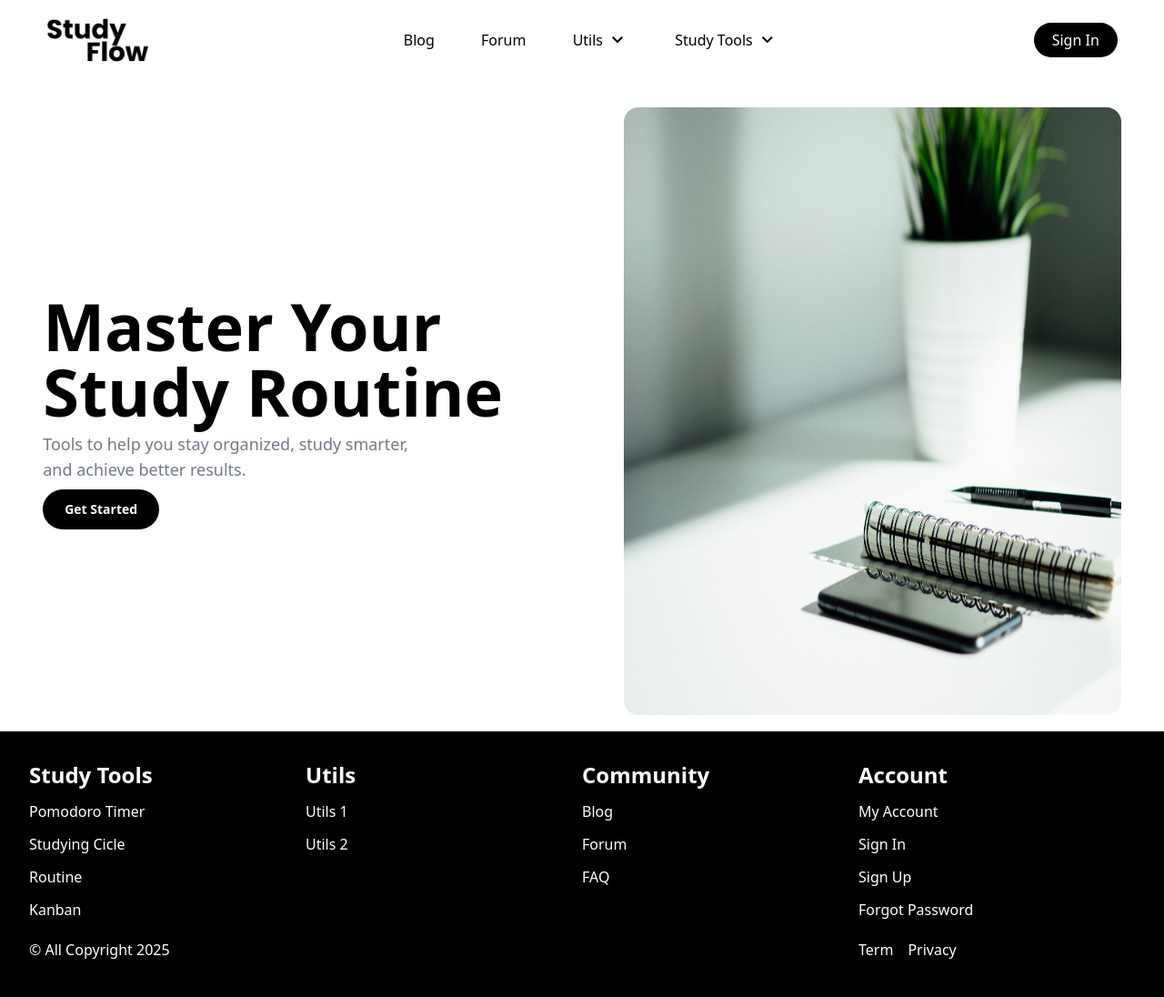
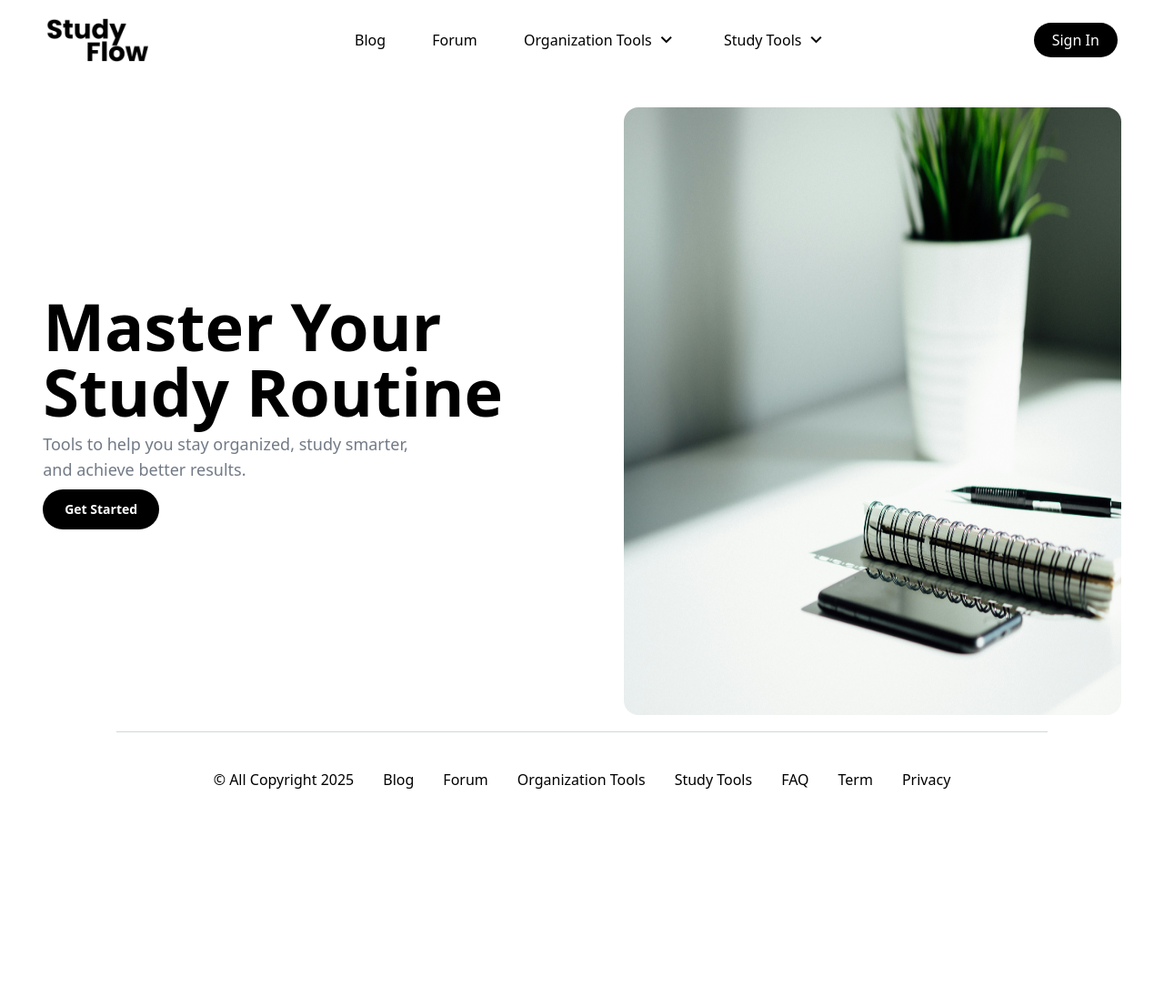
Before and after one commit to MateusVega/StudyingFlow, a Flask app: page / in a window 1280 px wide. Shown: the whole page at 91% size. After the commit the page ends 867 px from the top, so only its background shows below. Run offline with Flask 3, Linux system fonts and the light colour scheme.

Commit message:
update `footer` and fix `errors`

```diff
--- a/StudyApp/errors/routes.py
+++ b/StudyApp/errors/routes.py
@@ -2,14 +2,14 @@ from flask import render_template, Blueprint
 
 errors = Blueprint("errors", __name__)
 
-@errors.errorhandler(404)
+@errors.app_errorhandler(404)
 def error_404(error):
     return render_template('errors/404.html'), 404
 
-@errors.errorhandler(403)
+@errors.app_errorhandler(403)
 def error_403(error):
     return render_template('errors/403.html'), 403
 
-@errors.errorhandler(500)
+@errors.app_errorhandler(500)
 def error_500(error):
     return render_template('errors/500.html'), 500
--- a/StudyApp/static/css/output.css
+++ b/StudyApp/static/css/output.css
@@ -25,7 +25,6 @@
     --color-gray-400: oklch(0.707 0.022 261.325);
     --color-gray-500: oklch(0.551 0.027 264.364);
     --color-gray-700: oklch(0.373 0.034 259.733);
-    --color-gray-800: oklch(0.278 0.033 256.848);
     --color-black: #000;
     --color-white: #fff;
     --spacing: 0.25rem;
@@ -610,6 +625,12 @@
   }
   .gap-6 {
     gap: calc(var(--spacing) * 6);
+  }
+  .gap-8 {
+    gap: calc(var(--spacing) * 8);
+  }
+  .gap-10 {
+    gap: calc(var(--spacing) * 10);
   }
   .space-y-3 {
     :where(& > :not(:last-child)) {
@@ -1046,6 +1085,13 @@
     &:hover {
       @media (hover: hover) {
         color: var(--color-black);
+      }
+    }
+  }
+  .hover\:underline {
+    &:hover {
+      @media (hover: hover) {
+        text-decoration-line: underline;
       }
     }
   }
--- a/StudyApp/templates/index.html
+++ b/StudyApp/templates/index.html
@@ -8,52 +8,16 @@
         </div>
         <img class="w-4/5 md:w-[45%] h-2/3 md:h-[95%] rounded-2xl mx-auto" src="{{ url_for('static', filename='ImageHomePage.jpg') }}" alt="Preview website functions">
     </section>
-    <footer class="bg-black py-5">
-        <div class="container mx-auto grid md:grid-cols-4 grid-cols-2 w-[95%]">
-            <div class="text-white">
-                <h2 class="text-2xl font-bold my-3">Study Tools</h2>
-                <ul class="space-y-3">
-                    <li><a href="#">Pomodoro Timer</a></li>
-                    <li><a href="#">Studying Cicle</a></li>
-                    <li><a href="#">Routine</a></li>
-                    <li><a href="#">Kanban</a></li>
-                </ul>
-            </div>
-            <div class="text-white">
-                <h2 class="text-2xl font-bold my-3">Utils</h2>
-                <ul class="space-y-3">
-                    <li><a href="#">Utils 1</a></li>
-                    <li><a href="#">Utils 2</a></li>
-                </ul>
-            </div>
-            <div class="text-white">
-                <h2 class="text-2xl font-bold my-3">Community</h2>
-                <ul class="space-y-3">
-                    <li><a href="#">Blog</a></li>
-                    <li><a href="#">Forum</a></li>
-                    <li><a href="#">FAQ</a></li>
-                </ul>
-            </div>
-            <div class="text-white">
-                <h2 class="text-2xl font-bold my-3">Account</h2>
-                <ul class="space-y-3">
-                    <li><a href="{{ url_for('users.account') }}">My Account</a></li>
-                    <li><a href="{{ url_for('users.login') }}">Sign In</a></li>
-                    <li><a href="{{ url_for('users.register') }}">Sign Up</a></li>
-                    <li><a href="{{ url_for('users.reset_request') }}">Forgot Password</a></li>
-                </ul>
-            </div>
-        </div>
-        <div class="grid md:grid-cols-4 grid-cols-2 text-white container mx-auto py-5 w-[95%]">
-            <div class="md:col-span-3">
-                <p>&copy; All Copyright 2025</p>
-            </div>
-            <div>
-                <ul class="flex space-x-4">
-                    <li><a href="">Term</a></li>
-                    <li><a href="">Privacy</a></li>
-                </ul>
-            </div>
-        </div>
+    <footer class="border-t border-t-gray-300 w-[80%] pt-10 pb-4 mx-auto">
+        <ul class="flex justify-center gap-8">
+            <li>&copy; All Copyright 2025</li>
+            <li><a class="text-black hover:underline" href="{{ url_for('community.blog') }}">Blog</a></li>
+            <li><a class="text-black hover:underline" href="{{ url_for('community.forum') }}">Forum</a></li>
+            <li><a class="text-black hover:underline" href="#organization-tools">Organization Tools</a></li>
+            <li><a class="text-black hover:underline" href="#study-tools">Study Tools</a></li>
+            <li><a class="text-black hover:underline" href="">FAQ</a></li>
+            <li><a class="text-black hover:underline" href="">Term</a></li>
+            <li><a class="text-black hover:underline" href="">Privacy</a></li>
+        </ul>
     </footer>
 {% endblock content %}
--- a/StudyApp/templates/layout.html
+++ b/StudyApp/templates/layout.html
@@ -14,33 +14,34 @@
     {% endif %}
 </head>
 <body class="font-poppins">
-    <header class="bg-white h-[10vh] z-50">
+    <header id="header" class="bg-white h-[10vh] z-50">
         <nav class="flex justify-between items-center w-[92%] mx-auto my-5">
             <a href="{{ url_for('main.index') }}">
                 <img class="2xl:h-16 h-12 transition duration-300 ease-in-out hover:scale-110" src="{{ url_for('static', filename='Logo.png') }}" alt="StudyingFlow Icon">
             </a>
             <div class="nav-links duration-500 md:static left-0 absolute bg-white md:min-h-fit min-h-[34vh] top-[-600%] md:w-auto w-full flex items-center md:px-5 z-10 px-10 py-2 ">
                 <ul class="flex md:flex-row flex-col md:items-center md:gap-[4vw] gap-5">
-                    <li class="flex items-center gap-1 transition duration-300 ease-in-out hover:scale-110">
+                    <li id="blog" class="flex items-center gap-1 transition duration-300 ease-in-out hover:scale-110">
                         <a class="2xl:text-xl" href="{{ url_for('community.blog') }}">Blog</a>
                     </li>
-                    <li class="flex items-center gap-1 transition duration-300 ease-in-out hover:scale-110">
+                    <li id="forum" class="flex items-center gap-1 transition duration-300 ease-in-out hover:scale-110">
                         <a class="2xl:text-xl" href="{{ url_for('community.forum') }}">Forum</a>
                     </li>
-                    <div class="relative inline-block">
+                    <div id="organization-tools" class="relative inline-block">
                         <li class="dropdown-btn flex items-center gap-1 cursor-pointer transition duration-300 ease-in-out hover:scale-110 2xl:text-xl">
-                            Utils
+                            Organization Tools
                             <span class="material-symbols-outlined">
                                 keyboard_arrow_down
                             </span>
                         </li>
 
                         <ul class="dropdown-menu absolute left-0 mt-2 w-48 bg-white border border-gray-300 rounded-lg shadow-lg hidden z-10">
-                            <li class="px-4 py-2 transition duration-150 ease-in-out cursor-pointer hover:scale-105"><a class="inline-block w-full" href="#">#</a></li>
-                            <li class="px-4 py-2 transition duration-150 ease-in-out cursor-pointer hover:scale-105"><a class="inline-block w-full" href="#">#</a></li>
+                            <li class="px-4 py-2 transition duration-150 ease-in-out cursor-pointer hover:scale-105"><a class="inline-block w-full" href="{{ url_for('tools.studyingcicle') }}">Studying Cicle</a></li>
+                            <li class="px-4 py-2 transition duration-150 ease-in-out cursor-pointer hover:scale-105"><a class="inline-block w-full" href="{{ url_for('tools.schedule') }}">Rotuine Schedule</a></li>
+                            <li class="px-4 py-2 transition duration-150 ease-in-out cursor-pointer hover:scale-105"><a class="inline-block w-full" href="{{ url_for('tools.kanban_home') }}">Kanban</a></li>
                         </ul>
                     </div>
-                    <div class="relative inline-block">
+                    <div id="study-tools" class="relative inline-block">
                         <li class="dropdown-btn flex items-center gap-1 cursor-pointer transition duration-300 ease-in-out hover:scale-110 2xl:text-xl">
                             Study Tools
                             <span class="material-symbols-outlined">
@@ -50,9 +51,7 @@
 
                         <ul class="dropdown-menu absolute left-0 mt-2 w-48 bg-white border border-gray-300 rounded-lg shadow-lg hidden z-10">
                             <li class="px-4 py-2 transition duration-150 ease-in-out cursor-pointer hover:scale-105"><a class="inline-block w-full" href="{{ url_for('tools.pomodoro') }}">Pomodoro</a></li>
-                            <li class="px-4 py-2 transition duration-150 ease-in-out cursor-pointer hover:scale-105"><a class="inline-block w-full" href="{{ url_for('tools.studyingcicle') }}">Studying Cicle</a></li>
-                            <li class="px-4 py-2 transition duration-150 ease-in-out cursor-pointer hover:scale-105"><a class="inline-block w-full" href="{{ url_for('tools.schedule') }}">Schedule</a></li>
-                            <li class="px-4 py-2 transition duration-150 ease-in-out cursor-pointer hover:scale-105"><a class="inline-block w-full" href="{{ url_for('tools.kanban_home') }}">Kanban</a></li>
+                            <li class="px-4 py-2 transition duration-150 ease-in-out cursor-pointer hover:scale-105"><a class="inline-block w-full" href="{{ url_for('tools.pomodoro') }}">FlashCards</a></li>
                         </ul>
                     </div>
                     {% if current_user.is_authenticated %}
--- a/StudyApp/tools/routes.py
+++ b/StudyApp/tools/routes.py
@@ -8,10 +8,6 @@ tools = Blueprint("tools", __name__)
 @tools.route("/pomodoro", methods=["GET", "POST"])
 def pomodoro():
     if request.method == "POST":
-        referer = request.headers.get("Referer")
-        if not referer or "studyingflow.com" not in referer:
-            abort(403, "Invalid request source")
-
         response = request.get_json()
         time = response.get("time")
         mode = response.get("mode")
```
Also changed, not shown: other parts of StudyApp/static/css/output.css (+55 -21 lines), StudyApp/templates/tools/pomodoro.html (+16 -22 lines), 1 other file.
